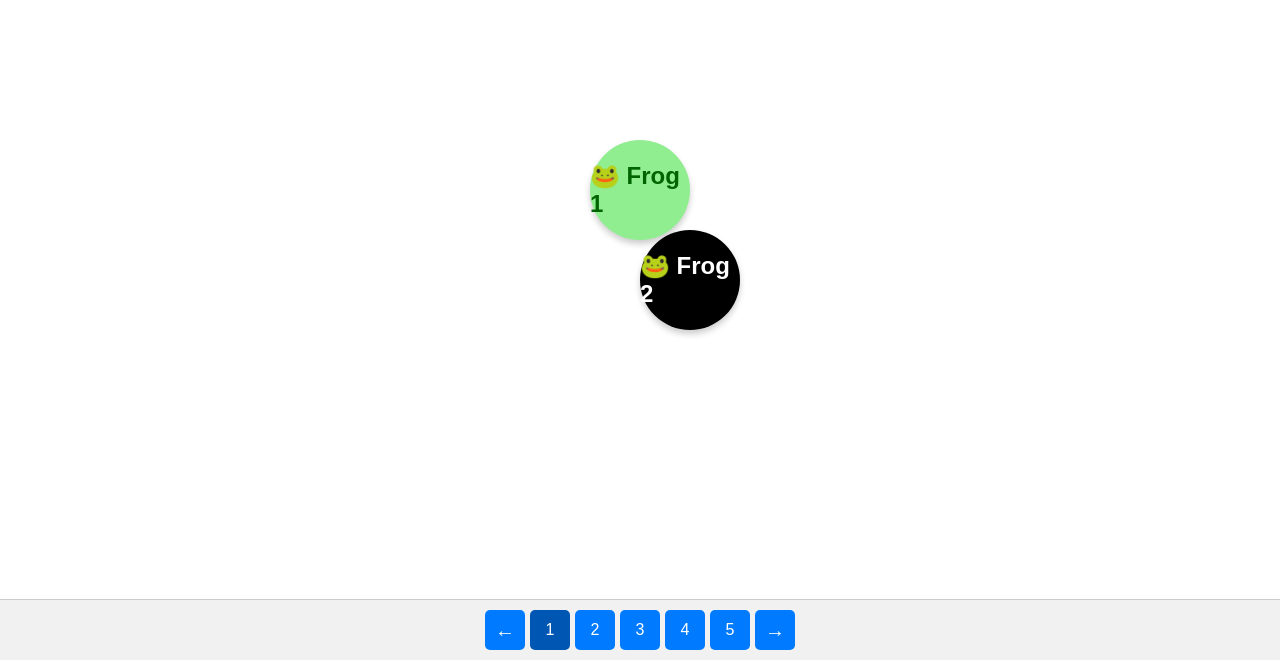
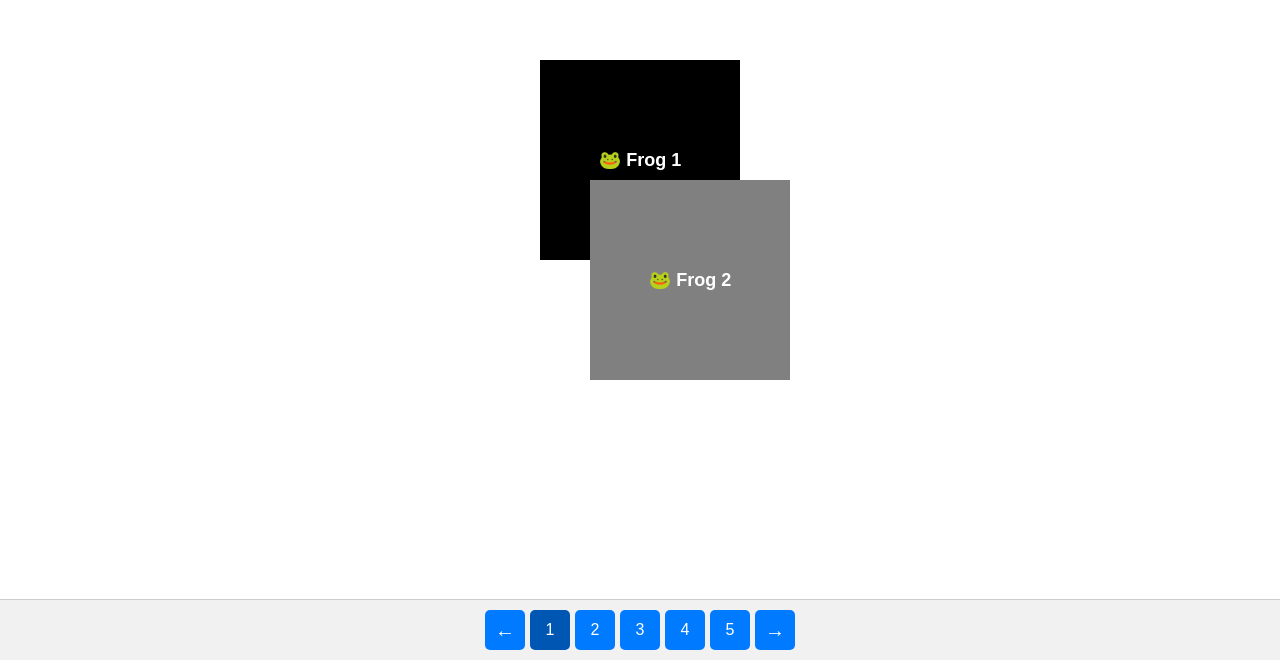
Before and after one commit to NAry-Byun/attt, a website: page 4.html in a window 1280 px wide. Shown: the part 140-800 px from the top of the page. Drawn offline with Linux system fonts and the light colour scheme.

Commit message:
change position

```diff
--- a/4.html
+++ b/4.html
@@ -7,34 +7,31 @@
     <meta name="viewport" content="width=device-width, initial-scale=1.0">
     <title>Frogs</title>
     <style>
-        /* Frog Styling */
-        .frog {
-            width: 100px;
-            height: 100px;
-            background-color: lightgreen;
-            color: darkgreen;
+        .frog, .frog.frog-2 {
+            width: 200px;
+            height: 200px;
+            color: white;
             display: flex;
+            align-items: center;
             justify-content: center;
-            align-items: center;
-            font-size: 24px;
+            font-size: 18px;
             font-weight: bold;
-            border-radius: 50%; /* Frogs are circular! */
-            box-shadow: 0 4px 6px rgba(0, 0, 0, 0.2);
-            margin: 20px auto;
         }
 
-        .frog-2 {
+        .frog {
             background-color: black;
-            color: white; /* Ensure text is visible on a dark background */
         }
 
-        .frog-position {
+        .frog.frog-2 {
+            background-color: gray;
             position: relative;
             left: 50px;
-            top: -50px;
+            top: -80px;
         }
 
-        /* Pagination Styling */
+        .matter4 {
+            display: none;
+        }
         .pagination {
             display: flex;
             justify-content: center;
@@ -90,6 +87,7 @@
             display: flex;
             flex-direction: column;
             justify-content: center;
+            align-items: center;
         }
     </style>
 </head>
@@ -100,7 +98,7 @@
         <div class="frog">
             🐸 Frog 1
         </div>
-        <div class="frog frog-2 frog-position">
+        <div class="frog frog-2">
             🐸 Frog 2
         </div>
     </div>
```
